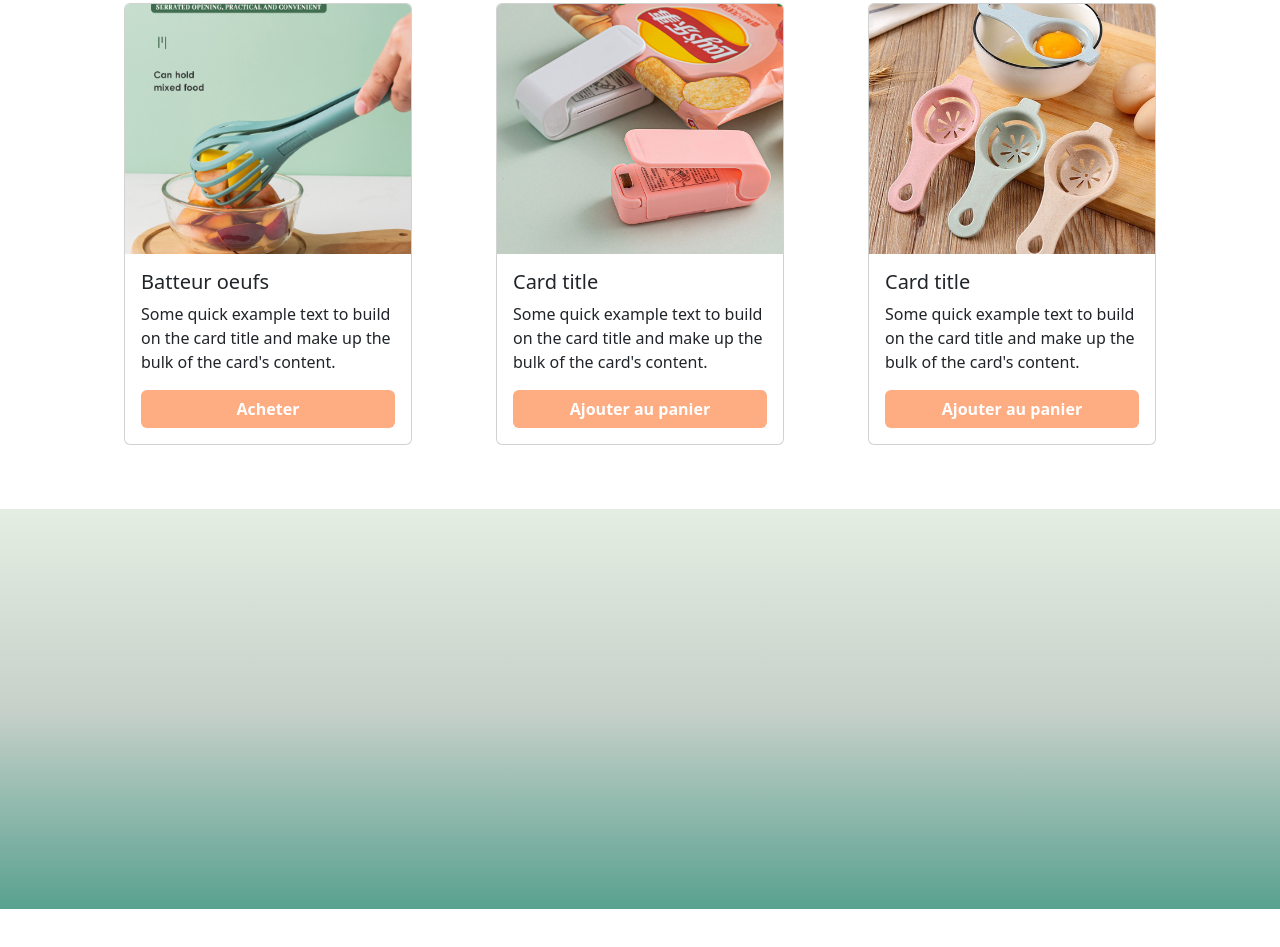
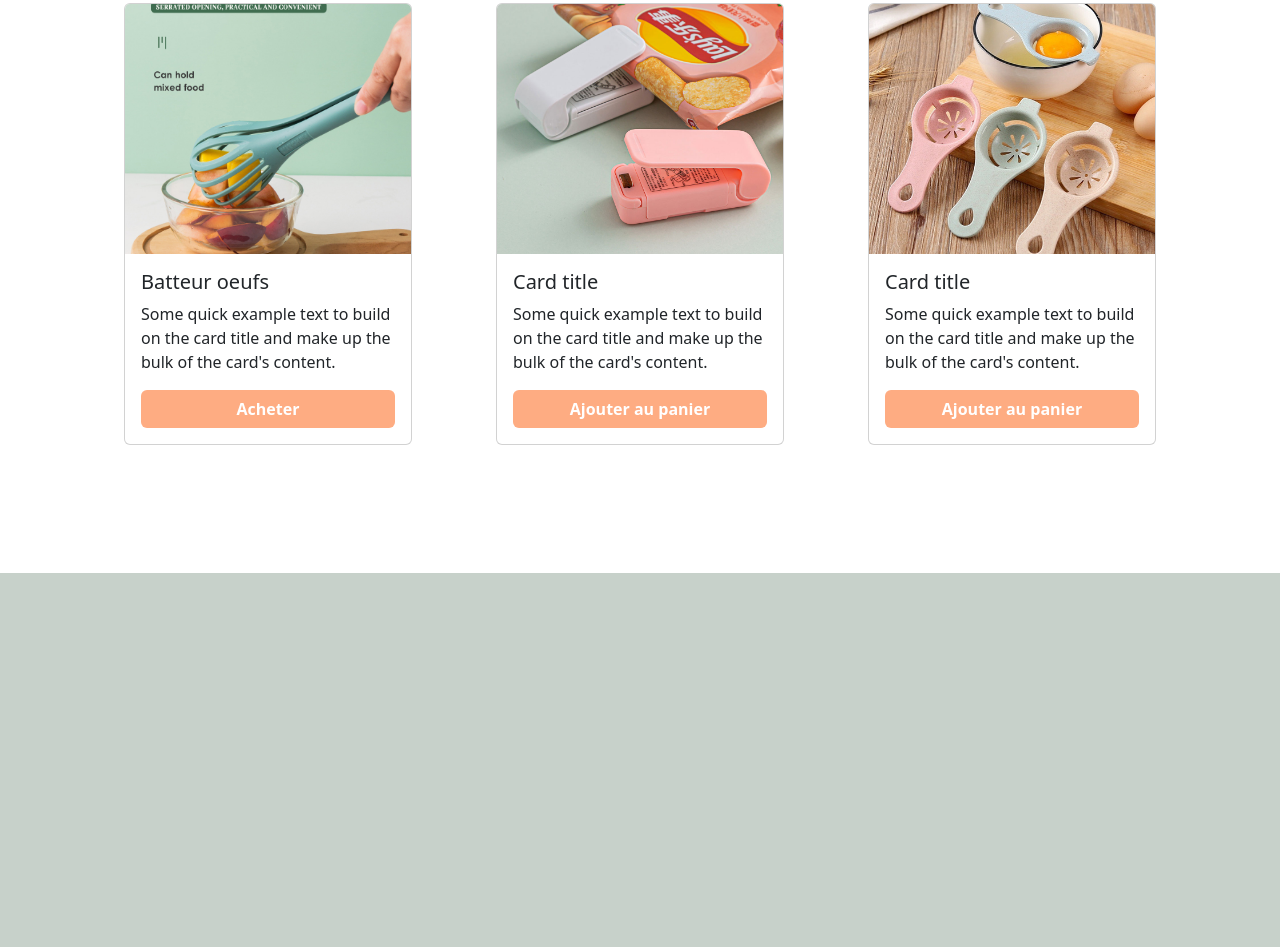
Before and after one commit to mathieu-oka/Funcook, a website: page index.html in a window 1280 px wide. Shown: the part 754-1701 px from the top of the page. Before the commit the page ends 1663 px from the top, so only its background shows below. Drawn offline with nearby package versions, Linux system fonts and the light colour scheme.

```diff
--- a/style.scss
+++ b/style.scss
@@ -69,7 +69,6 @@
 footer{
   height: 400px;
   width: 100%;
-  background: linear-gradient(rgb(229, 238, 226),#c7d1ca,#59a18f);
-  opacity: 0,3;
-  margin-top: 5%;
+  background: #c7d1ca;
+  margin-top: 10%;
 }
```
Also changed, not shown: style.css, 1 other file.
